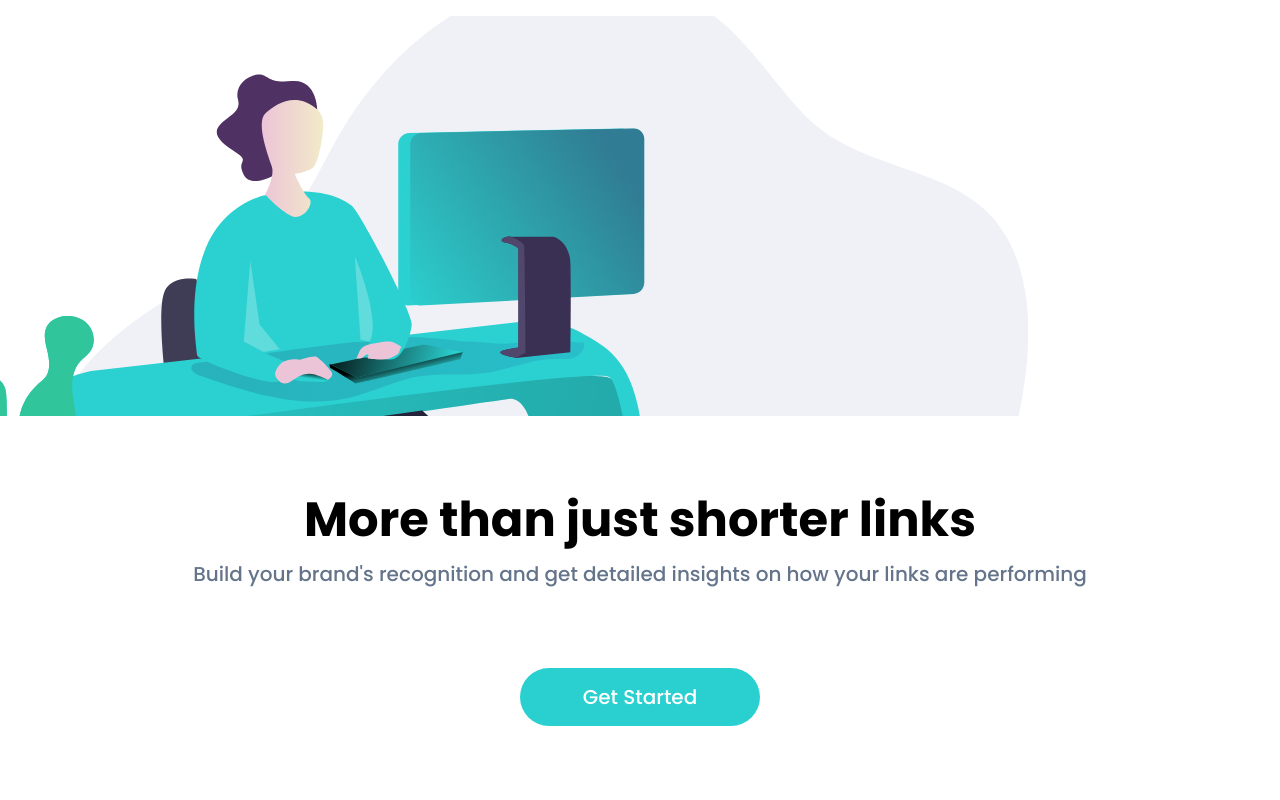
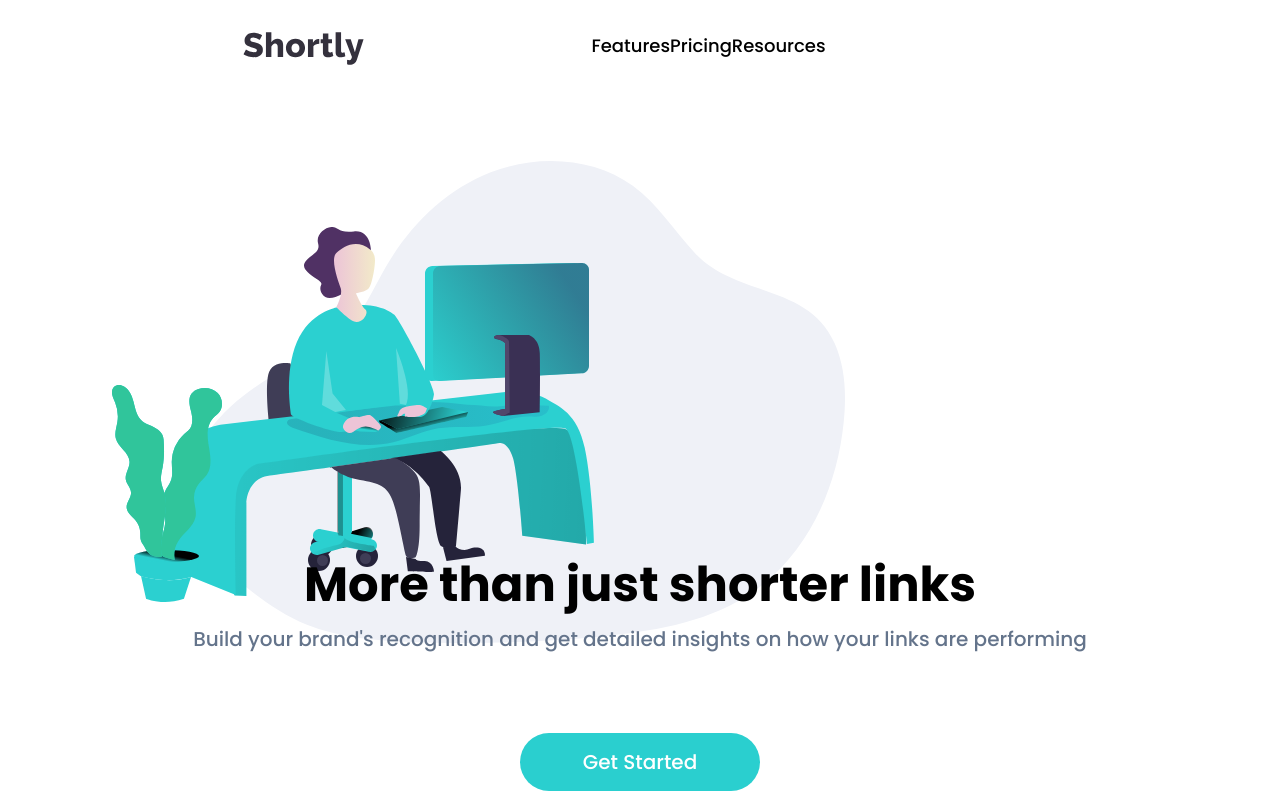
Before and after one commit to Kennetor/url-shortener, a React (Vite) app: page / in a window 1280 px wide. Shown: the top 800 px of the page. Built offline with nearby package versions, Linux system fonts and the light colour scheme.

Commit message:
link input works

```diff
--- a/src/App.jsx
+++ b/src/App.jsx
@@ -15,16 +15,21 @@ function App() {
   return (
     <>
       <div className="App">
-        <div className="flex mt-8 ml-4 hide-dropdown">
+        <div className="flex mt-8 ml-4 lg:justify-evenly">
           <img src={logo} />
+          <div className="hidden lg:flex lg:items">
+            <p>Features</p>
+            <p>Pricing</p>
+            <p>Resources</p>
+          </div>
           <div>
             <DropdownMenu />
           </div>
         </div>
-        <div className="mt-4 overflow-hidden">
+        <div className="mt-4 overflow-hidden lg:overflow-visible">
           <img
             src={working}
-            className="fixed-active translate-x-28 translate-y-20 scale-150"
+            className="translate-x-28 translate-y-20 scale-150 lg:scale-100 "
           />
         </div>
         <div className="bg-white w-full h-[1035px] absolute -z-50 top-0"></div>
--- a/src/component/dropdown.jsx
+++ b/src/component/dropdown.jsx
@@ -1,7 +1,7 @@
 function DropdownMenu() {
   return (
     <>
-      <div className="absolute right-5 top-6 scale-150 text-white  z-50 five">
+      <div className="absolute right-5 top-6 scale-150 text-white z-50 five lg:hidden">
         <div className="dropdown dropdown-end">
           <label
             tabIndex={0}
--- a/src/index.css
+++ b/src/index.css
@@ -39,9 +39,3 @@ h1 {
   width: 100%;
   height: 400px;
 }
-
-@media (min-width: 768px) {
-    .hide-dropdown {
-      display: none;
-    }
-  }
```
